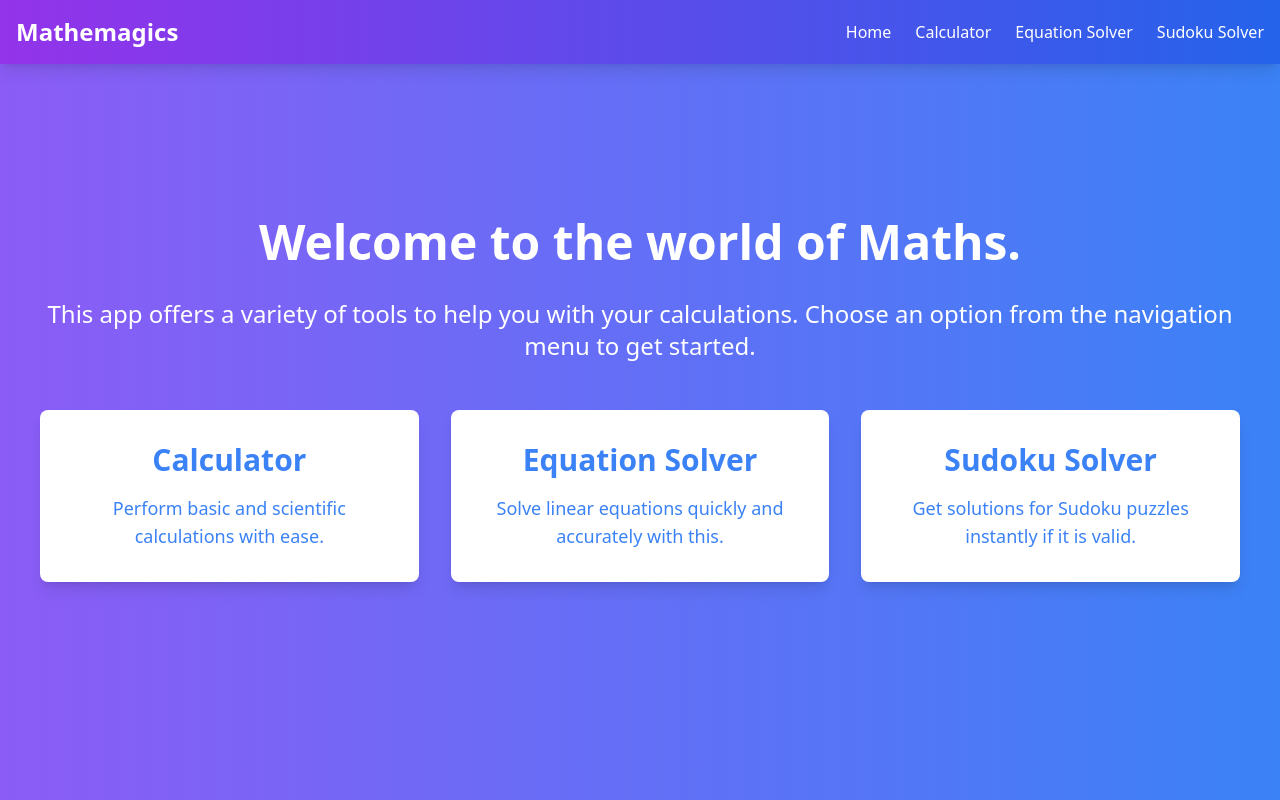
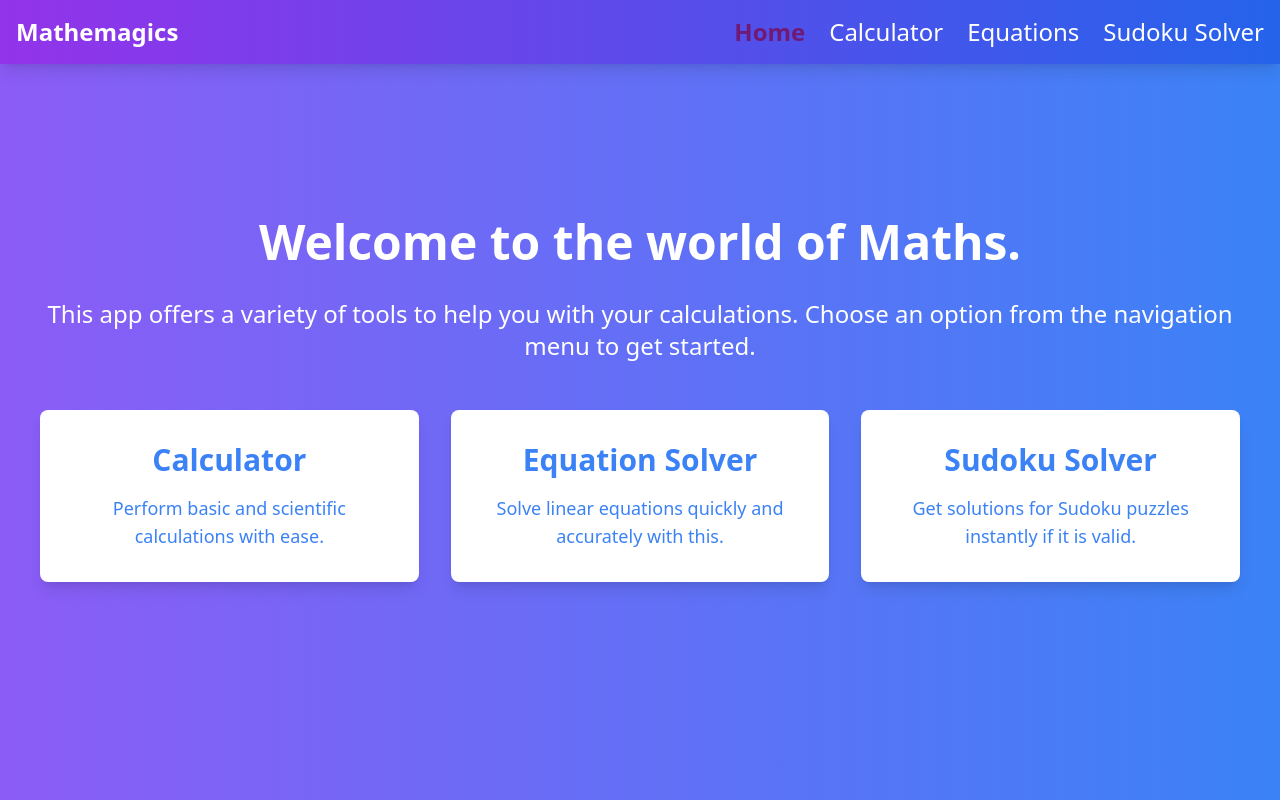
Before and after one commit to K1ngKP/scientific-calculator, a React (Create React App) app: page / in a window 1280 px wide. Built offline with nearby package versions, Linux system fonts and the light colour scheme.

Commit message:
UI changes

```diff
--- a/src/components/Navbar.js
+++ b/src/components/Navbar.js
@@ -1,5 +1,5 @@
 import React from 'react';
-import { Link } from 'react-router-dom';
+import { Link,NavLink } from 'react-router-dom';
 
 const Navbar = () => {
   return (
@@ -10,24 +10,25 @@ const Navbar = () => {
         </div>
         <ul className="flex space-x-6">
           <li>
-            <Link to="/" className="text-white hover:text-gray-200 transition-colors duration-300">
+            <NavLink to="/" className={({ isActive }) => (isActive ? "font-semibold font-family:Cambria text-fuchsia-900 text-2xl hover:text-fuchsia-600 transition-colors duration-300" : "font-family:Cambria text-white text-2xl hover:text-fuchsia-600 transition-colors duration-300")} >
               Home
-            </Link>
+            </NavLink>
           </li>
           <li>
-            <Link to="/calculator" className="text-white hover:text-gray-200 transition-colors duration-300">
+            <NavLink to="/calculator" className={({ isActive }) => (isActive ? "font-semibold font-family:Cambria text-fuchsia-900 text-2xl hover:text-fuchsia-600 transition-colors duration-300" : "font-family:Cambria text-white text-2xl hover:text-fuchsia-600 transition-colors duration-300")} >
               Calculator
-            </Link>
+            </NavLink>
           </li>
           <li>
-            <Link to="/equation-solver" className="text-white hover:text-gray-200 transition-colors duration-300">
-              Equation Solver
-            </Link>
+            <NavLink to="/equation-solver" className={({ isActive }) => (isActive ? "font-semibold font-family:Cambria text-fuchsia-900 text-2xl hover:text-fuchsia-600 transition-colors duration-300" : "font-family:Cambria text-white text-2xl hover:text-fuchsia-600 transition-colors duration-300")} >
+              Equations
+            </NavLink>
           </li>
           <li>
-            <Link to="/sudoku-solver" className="text-white hover:text-gray-200 transition-colors duration-300">
+
+            <NavLink to="/sudoku-solver" className={({ isActive }) => (isActive ? "font-semibold font-family:Cambria text-fuchsia-900 text-2xl hover:text-fuchsia-600 transition-colors duration-300" : "font-family:Cambria text-white text-2xl hover:text-fuchsia-600 transition-colors duration-300")} >
               Sudoku Solver
-            </Link>
+            </NavLink>
           </li>
         </ul>
       </div>
```
Also changed, not shown: src/Assets/main-screen.png (added).
